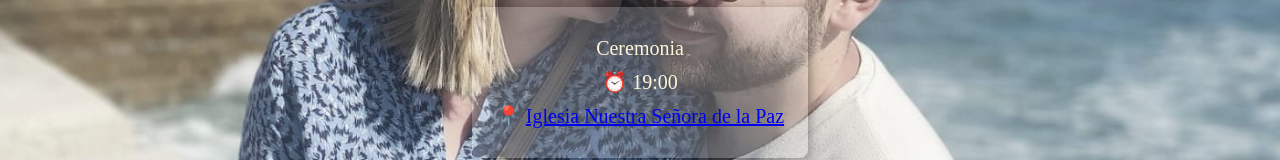
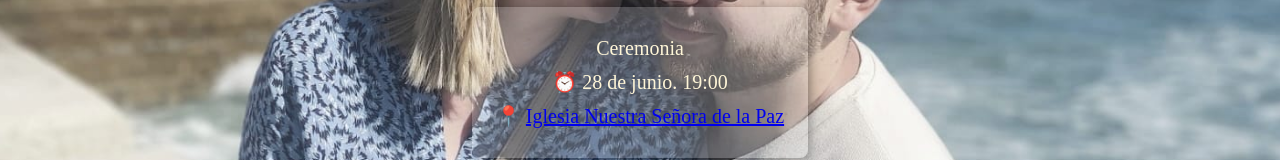
Before and after one commit to anmodenu/boda_d-A, a plain HTML site: page index.html in a window 1280 px wide. Shown: the part 440-600 px from the top of the page. Drawn offline with Linux system fonts and the light colour scheme.

Commit message:
Add files via upload

```diff
--- a/index.html
+++ b/index.html
@@ -23,12 +23,13 @@
     <div class="central-content">
         <h1>¡Nos casamos!</h1>
         <h2>Boda Desirée & Antonio</h2>
+
     </div>
 
     <div class="panels-container">
     <div class="panel-left">
         <p> Ceremonia</p>
-        <p>⏰ 19:00</p>
+        <p>⏰ 28 de junio. 19:00</p>
         <p>📍 <a href="https://www.google.com/url?sa=t&source=web&rct=j&opi=89978449&url=/maps/place//data%3D!4m2!3m1!1s0xd6d209bf8c03655:0x63e72ed9b33c7536%3Fsa%3DX%26ved%3D1t:8290%26ictx%3D111&ved=2ahUKEwiK7oGWk7eLAxWdBfsDHQyJAPsQ4kB6BAglEAM&usg=AOvVaw1ktERAnj8YlJtaaRBgJEF1" target="_blank">Iglesia Nuestra Señora de la Paz</a></p>
     </div>
 
```
